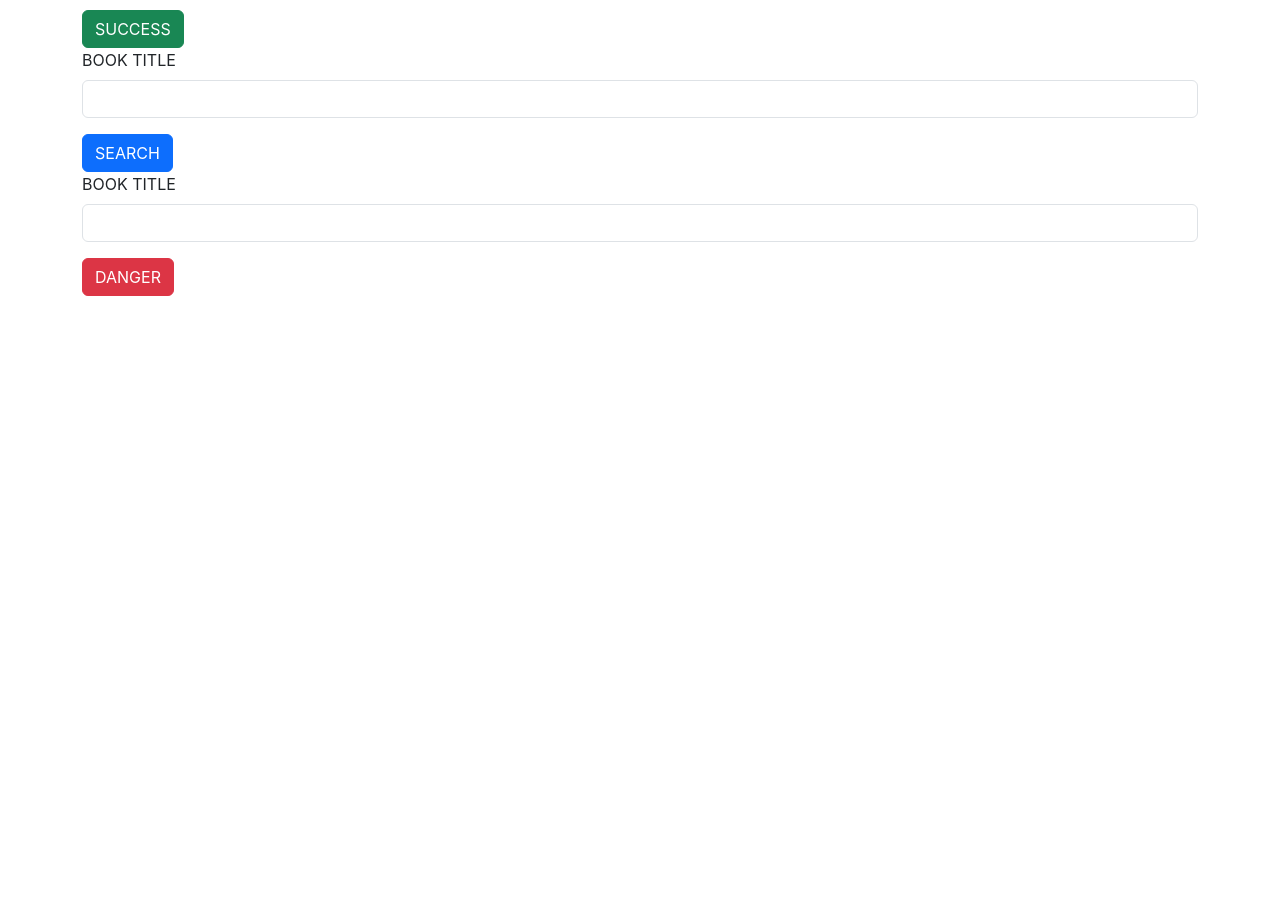
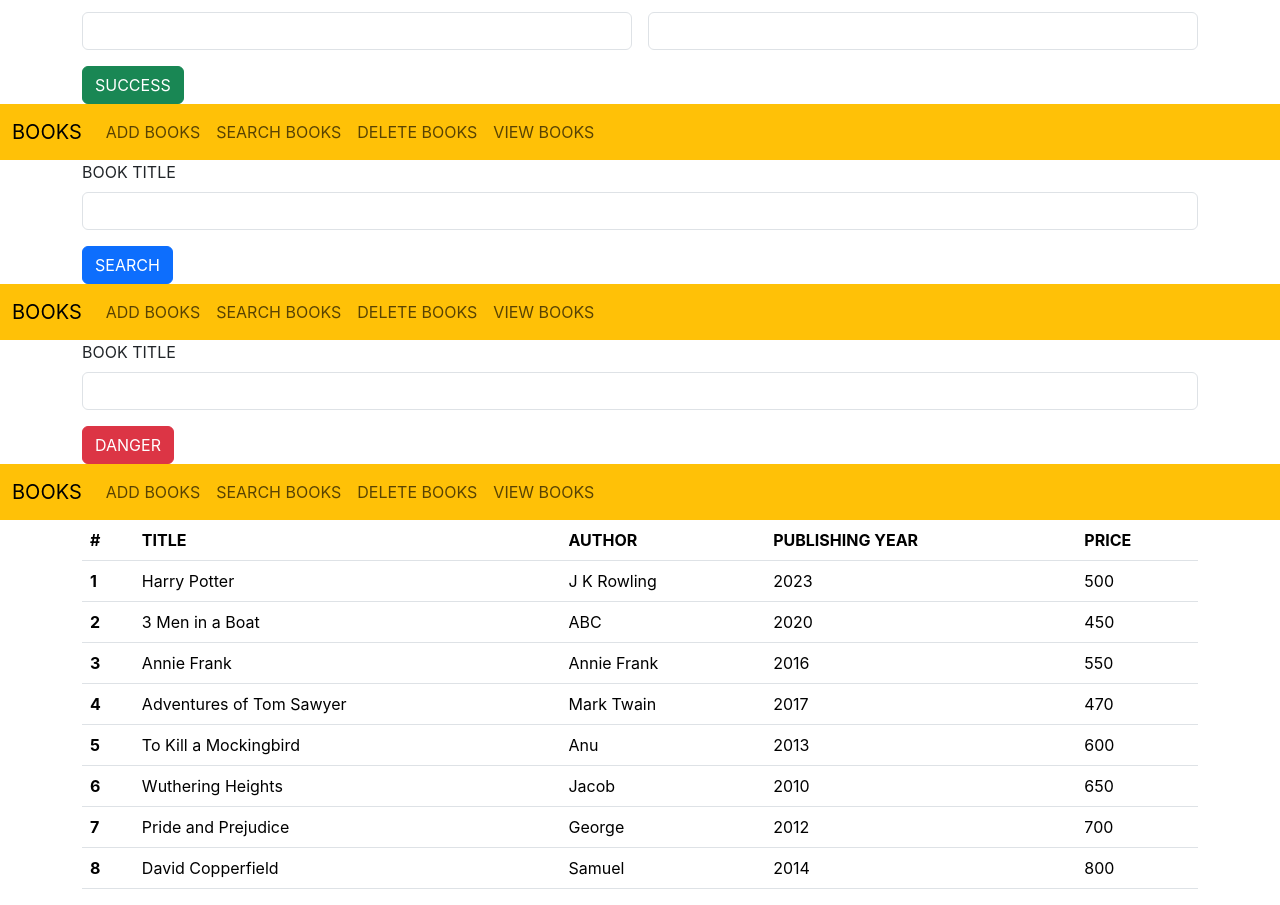
Before and after one commit to safabeegum/BOOK-REACT, a React (Create React App) app: page / in a window 1280 px wide. Shown: the part 444-1349 px from the top of the page. Before the commit the page ends 800 px from the top, so only its background shows below. Built offline with nearby package versions, Linux system fonts and the light colour scheme.

Commit message:
Completed

```diff
--- a/src/App.js
+++ b/src/App.js
@@ -3,6 +3,7 @@ import './App.css';
 import AddBooks from './components/AddBooks';
 import SearchBooks from './components/SearchBooks';
 import DeleteBooks from './components/DeleteBooks';
+import ViewBooks from './components/ViewBooks';
 
 function App() {
   return (
@@ -10,6 +11,7 @@ function App() {
       <AddBooks/>
       <SearchBooks/>
       <DeleteBooks/>
+      <ViewBooks/>
     </div>
   );
 }
--- a/src/components/AddBooks.jsx
+++ b/src/components/AddBooks.jsx
@@ -1,8 +1,10 @@
 import React from 'react'
+import Navbar from './Navbar'
 
 const AddBooks = () => {
   return (
     <div>
+        <Navbar/>
         <div className="container">
             <div className="row">
                 <div className="col col-12 col-sm-12 col-md-12 col-lg-12 col-xl-12 col-xxl-12">
--- a/src/components/DeleteBooks.jsx
+++ b/src/components/DeleteBooks.jsx
@@ -1,8 +1,10 @@
 import React from 'react'
+import Navbar from './Navbar'
 
 const DeleteBooks = () => {
   return (
     <div>
+        <Navbar/>
         <div className="container">
             <div className="row">
                 <div className="col col-12 col-sm-12 col-md-12 col-lg-12 col-xl-12 col-xxl-12">
--- a/src/components/SearchBooks.jsx
+++ b/src/components/SearchBooks.jsx
@@ -1,8 +1,10 @@
 import React from 'react'
+import Navbar from './Navbar'
 
 const SearchBooks = () => {
   return (
     <div>
+        <Navbar/>
         <div className="container">
             <div className="row">
                 <div className="col col-12 col-sm-12 col-md-12 col-lg-12 col-xl-12 col-xxl-12">
--- a/src/components/ViewBooks.jsx
+++ b/src/components/ViewBooks.jsx
@@ -1,8 +1,10 @@
 import React from 'react'
+import Navbar from './Navbar'
 
 const ViewBooks = () => {
   return (
     <div>
+        <Navbar/>
         <div className="container">
             <div className="row">
                 <div className="col col-12 col-sm-12 col-md-12 col-lg-12 col-xl-12 col-xxl-12">
@@ -23,65 +25,65 @@ const ViewBooks = () => {
     <tr>
       <th scope="row">1</th>
       <td>Harry Potter</td>
-      <td></td>
-      <td>@mdo</td>
-      <td></td>
+      <td>J K Rowling</td>
+      <td>2023</td>
+      <td>500</td>
     </tr>
 
     <tr>
       <th scope="row">2</th>
-      <td>Jacob</td>
-      <td>Thornton</td>
-      <td>@fat</td>
-      <td></td>
+      <td>3 Men in a Boat</td>
+      <td>ABC</td>
+      <td>2020</td>
+      <td>450</td>
     </tr>
 
     <tr>
     <th scope="row">3</th>
-      <td>Jacob</td>
-      <td>Thornton</td>
-      <td>@fat</td>
-      <td></td>
+      <td>Annie Frank</td>
+      <td>Annie Frank</td>
+      <td>2016</td>
+      <td>550</td>
     </tr>
 
     <tr>
     <th scope="row">4</th>
-      <td>Jacob</td>
-      <td>Thornton</td>
-      <td>@fat</td>
-      <td></td>
+      <td>Adventures of Tom Sawyer</td>
+      <td>Mark Twain</td>
+      <td>2017</td>
+      <td>470</td>
     </tr>
 
     <tr>
     <th scope="row">5</th>
-      <td>Jacob</td>
-      <td>Thornton</td>
-      <td>@fat</td>
-      <td></td>
+      <td>To Kill a Mockingbird</td>
+      <td>Anu</td>
+      <td>2013</td>
+      <td>600</td>
     </tr>
 
     <tr>
     <th scope="row">6</th>
+      <td>Wuthering Heights</td>
       <td>Jacob</td>
-      <td>Thornton</td>
-      <td>@fat</td>
-      <td></td>
+      <td>2010</td>
+      <td>650</td>
     </tr>
 
     <tr>
     <th scope="row">7</th>
-      <td>Jacob</td>
-      <td>Thornton</td>
-      <td>@fat</td>
-      <td></td>
+      <td>Pride and Prejudice</td>
+      <td>George</td>
+      <td>2012</td>
+      <td>700</td>
     </tr>
 
     <tr>
     <th scope="row">8</th>
-      <td>Jacob</td>
-      <td>Thornton</td>
-      <td>@fat</td>
-      <td></td>
+      <td>David Copperfield</td>
+      <td>Samuel</td>
+      <td>2014</td>
+      <td>800</td>
     </tr>
   </tbody>
 </table>
```
